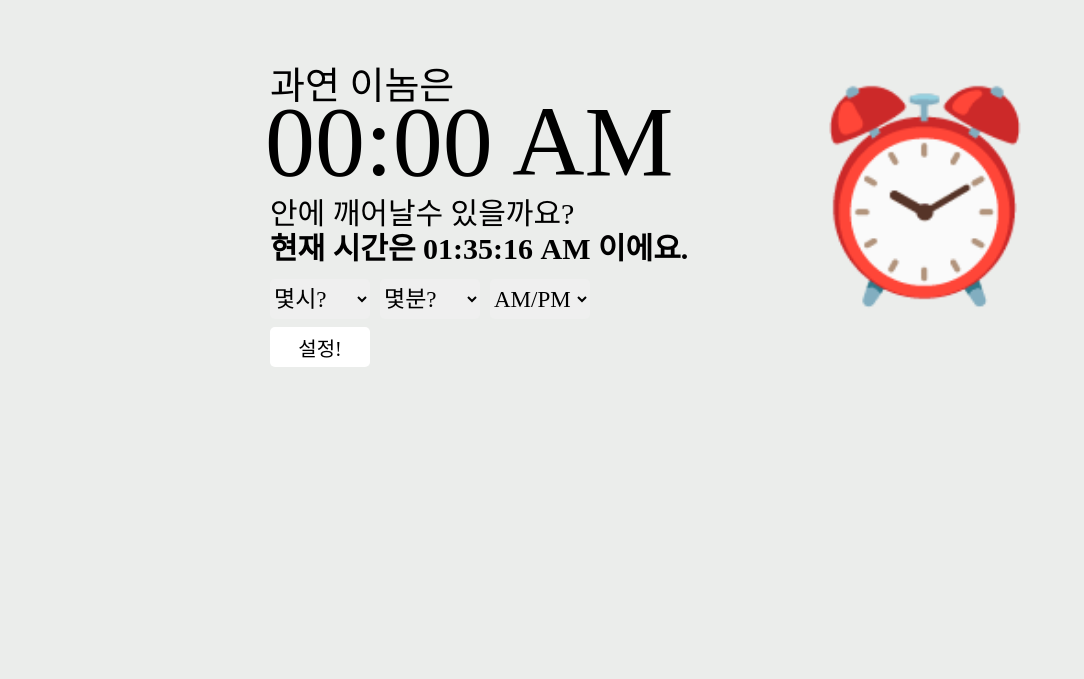
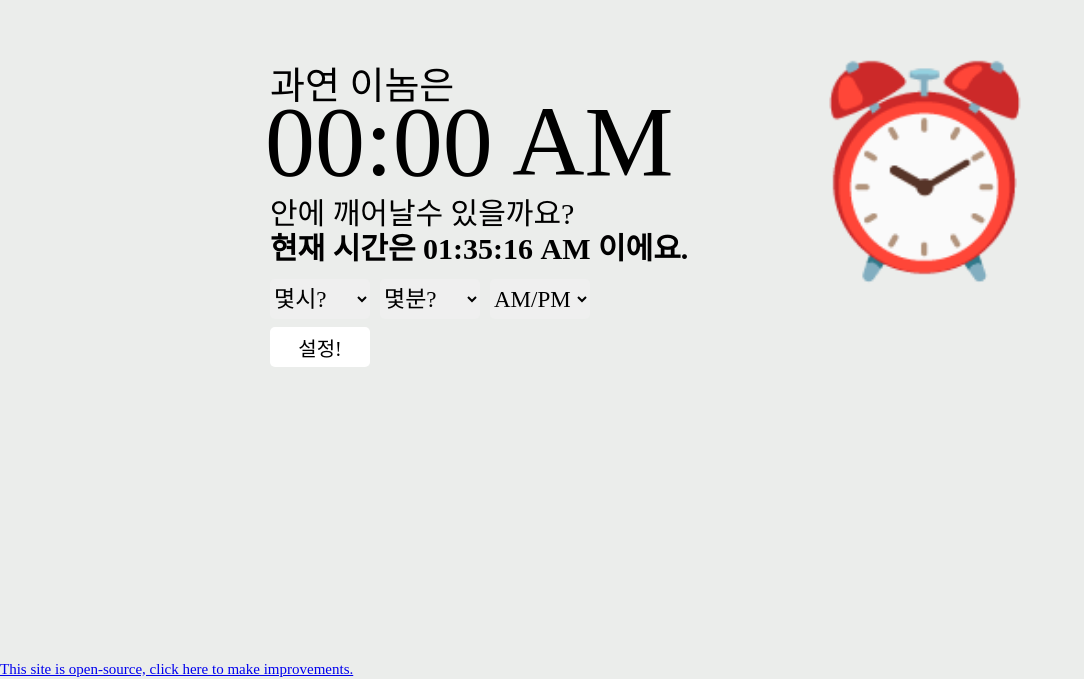
Before and after one commit to sujeb2/fmeup-alarm, an Electron app: page index.html in a window 1280 px wide. Shown: the part 121-800 px from the top of the page, without its empty margins (0-1084 px from the left). Drawn offline with Linux system fonts and the light colour scheme; a web font is replaced by a local one.

Commit message:
added footer

```diff
--- a/index.html
+++ b/index.html
@@ -16,8 +16,8 @@
             <h1 class="time">00:00 AM</h1>
             <h2 class="subtitle" style="font-size:30px; position:fixed; left: 270px; top:280px;">안에 깨어날수 있을까요?</h2>
             <h3 class="setup-time" style="font-size:30px; position:fixed; left: 270px; top:345px;">알람을 설정해주세요.</h3>
-            <h4 style="font-size: 200px; position: fixed; left: 800px; top: 200px;">⏰</h4>
-            <!--<h6 style="font-size: 15px; color:aliceblue; position:fixed;">MADEBYSUJEB2</h6>-->
+            <h1 style="font-size: 200px; position: fixed; left: 800px; top: 145px;">⏰</h4>
+            <a href="https://github.com/sujeb2/fmeup-alarm" style="font-size: 15px; position:absolute; bottom: 1px;">This site is open-source, click here to make improvements.</a>
             <div class="content" id="cc">
                <div class="column">
                 <select>
--- a/src/style.css
+++ b/src/style.css
@@ -9,8 +9,8 @@
 
 body, .wrapper, .content {
     display: flex;
-    align-items: center;
-    justify-content: center;
+    align-items:normal ;
+    justify-content: normal;
 }
 
 body {
```
